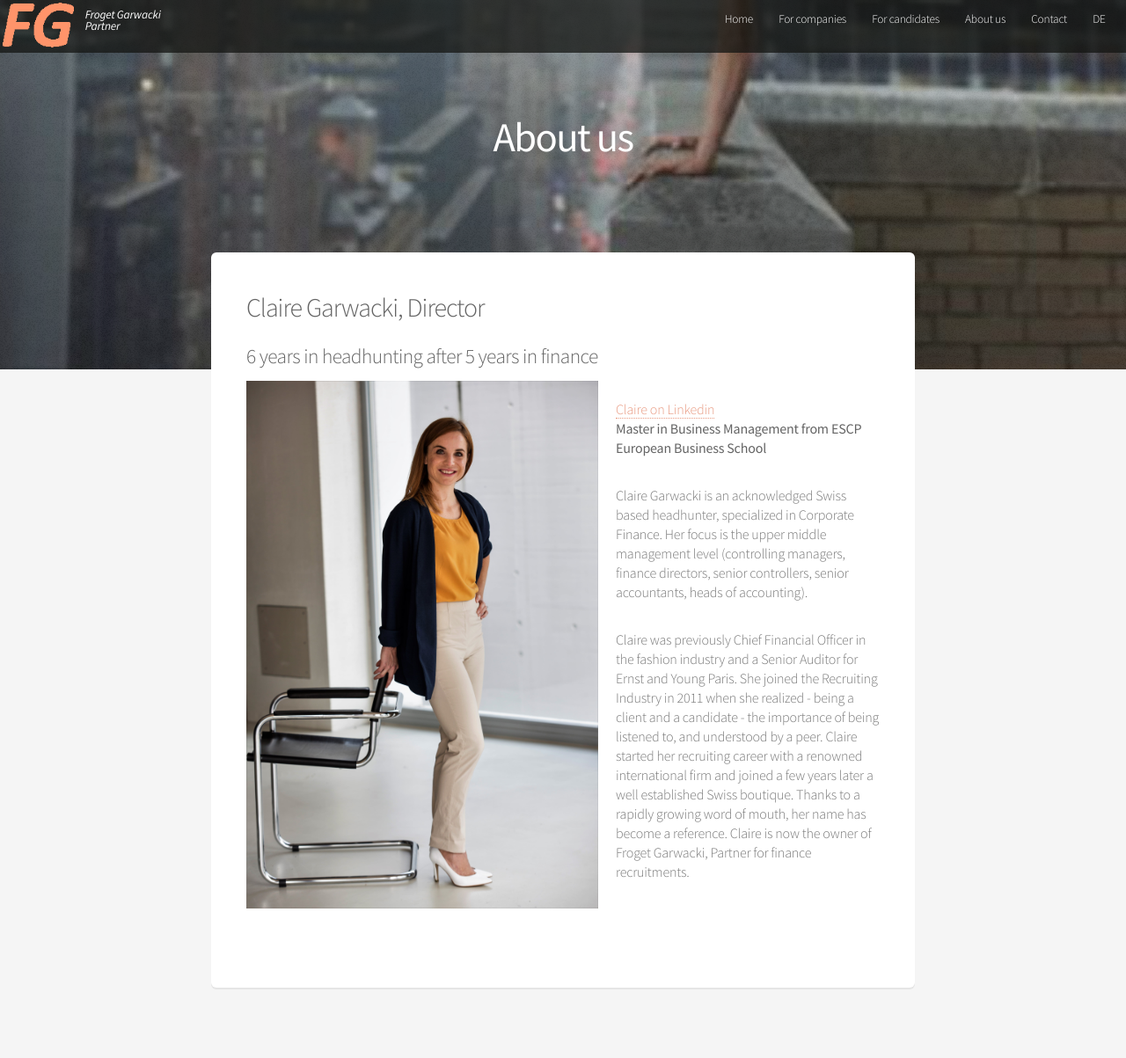
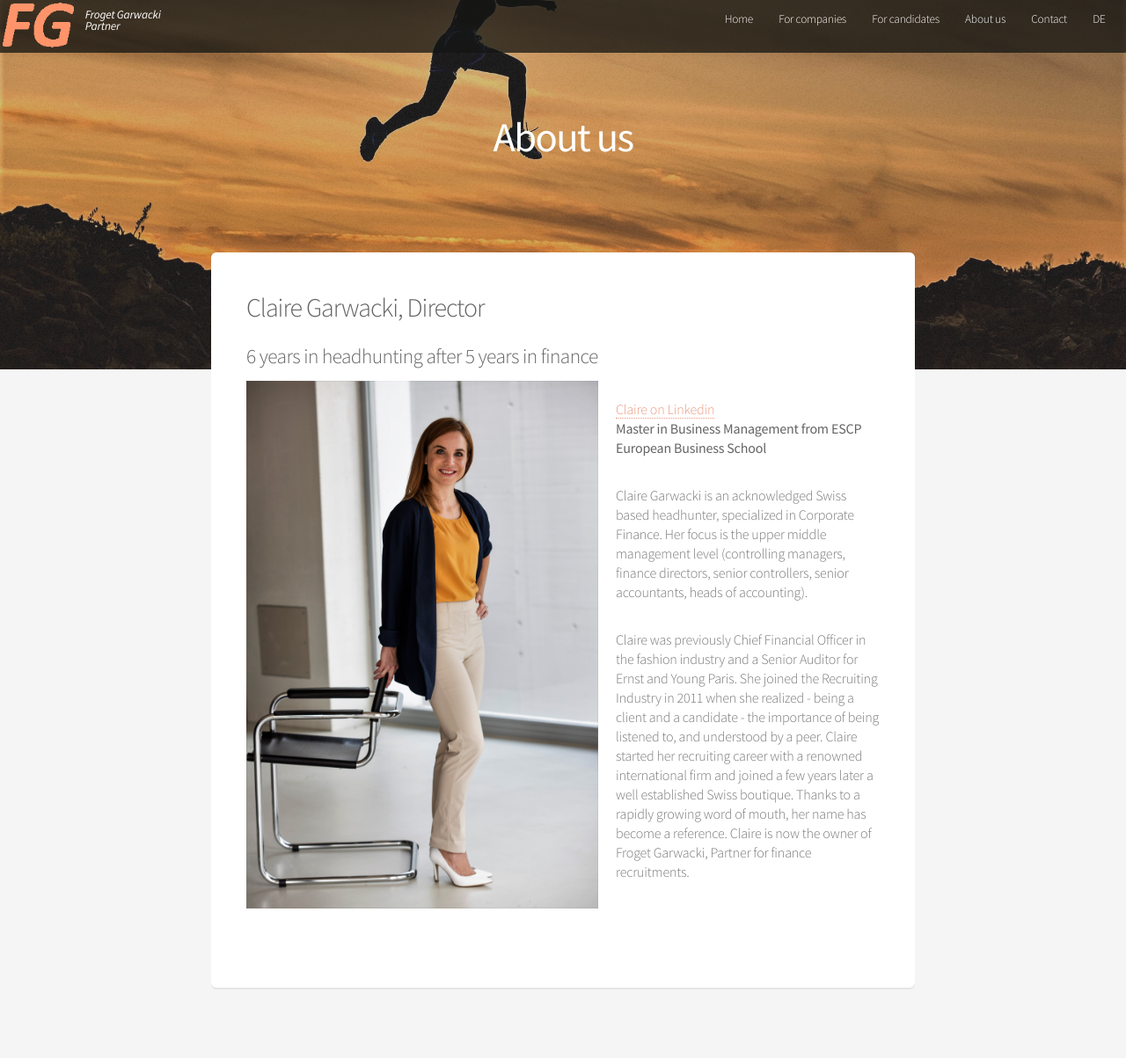
Before and after one commit to FGPartner/www, a Jekyll site: the page built from about.md, in a window 1280 px wide. Shown: the whole page at 88% size. Built offline with Jekyll 4.4.1, drawn with Linux system fonts in a browser that asks for light colours; our own code applies the rules of GitHub Pages for plain Markdown files.

Commit message:
Update custom.css

```diff
--- a/assets/css/custom.css
+++ b/assets/css/custom.css
@@ -89,7 +89,7 @@ p {
 
 #banner.index { background-image: url("images/overlay.png"), url("/assets/img/companies.jpg");}
 #banner.companies { background-image: url("images/overlay.png"), url("/assets/img/rock_climber.jpg");}
-#banner.about { background-image: url("images/overlay.png"), url("/assets/img/danse2.jpg");}
+#banner.about { background-image: url("images/overlay.png"), url("/assets/img/Jumping.jpg");}
 #banner.candidates { background-image: url("images/overlay.png"), url("/assets/img/hiking.jpg");}
 #banner.contact { background-image: url("images/overlay.png"), url("/assets/img/contact.jpg");}
 #banner.not_found { background-image: url("images/overlay.png"), url("/assets/img/not_found.jpg");}
```
